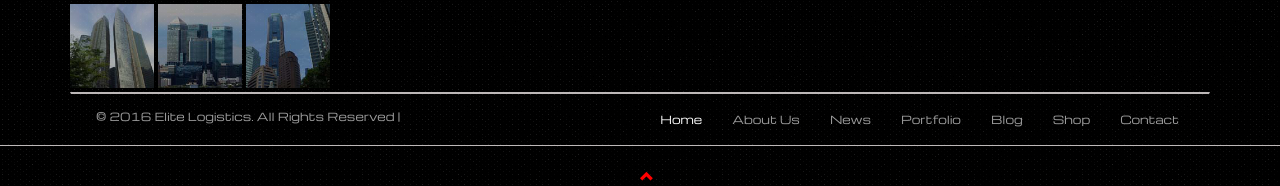
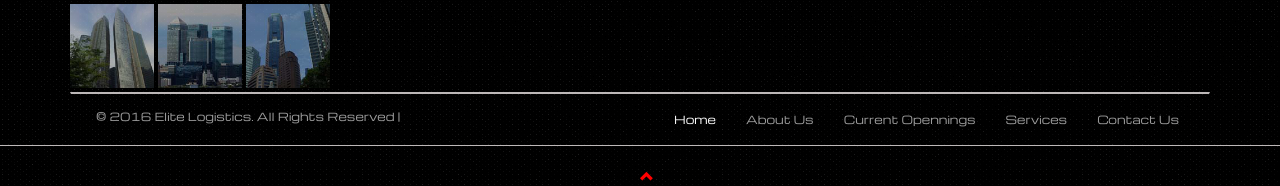
Before and after one commit to raghsgit/WebSite.PowerJobs, a plain HTML site: page index.html in a window 1280 px wide. Shown: the part 3867-4053 px from the top of the page. Drawn offline with nearby package versions, Linux system fonts and the light colour scheme.

Commit message:
Update index.html

```diff
--- a/index.html
+++ b/index.html
@@ -232,7 +232,7 @@ We hire for newer markets, newer skills and new economy like R&D hubs, G.I.Cs (G
 					lucknow-226765<br/>
 					contact:+91 8076815073<br/>
 					Email:manish@powerjobs.co.in</pr>
-					</addess>
+					</address>
 						<div class="phone">
 							<i class="glyphicon glyphicon-phone-alt"></i>
 							<p class="p3">+91&nbsp;8076815073</p>
@@ -314,11 +314,9 @@ We hire for newer markets, newer skills and new economy like R&D hubs, G.I.Cs (G
 					<ul class="nav navbar-nav navbar-right link-effect">
 						<li class="active"><a href="#myPage">Home</a></li>
 						<li><a href="#about">About Us</a></li>
-						<li><a href="#news">News</a></li>
-						<li><a href="#portfolio">Portfolio</a></li>
-						<li><a href="#update">Blog</a></li>
-						<li><a href="#shop">Shop</a></li>
-						<li><a href="#contact">Contact</a></li>
+						<li><a href="#openings">Current Opennings</a></li>
+						<li><a href="#servicess">Services</a></li>
+						<li><a href="#contact">Contact Us</a></li>
 					</ul>
 				</div>
 			</div>
```
